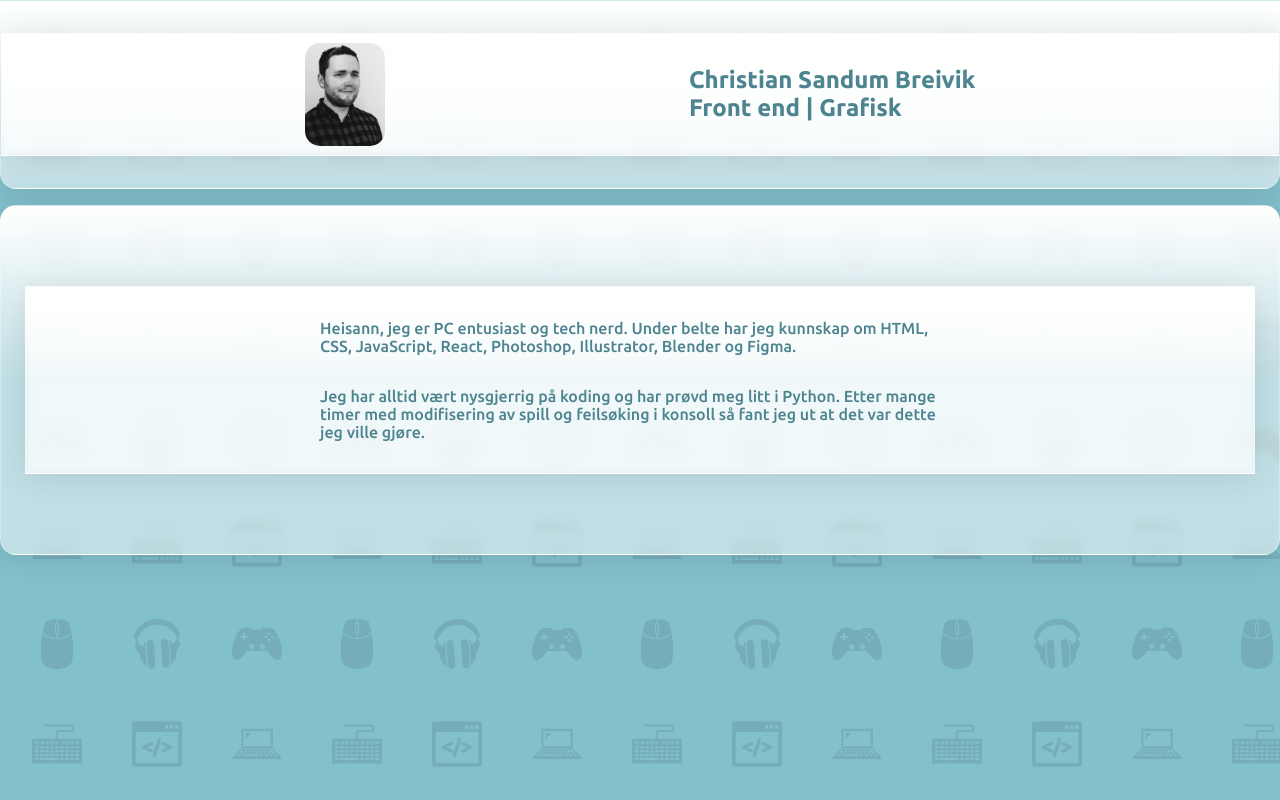
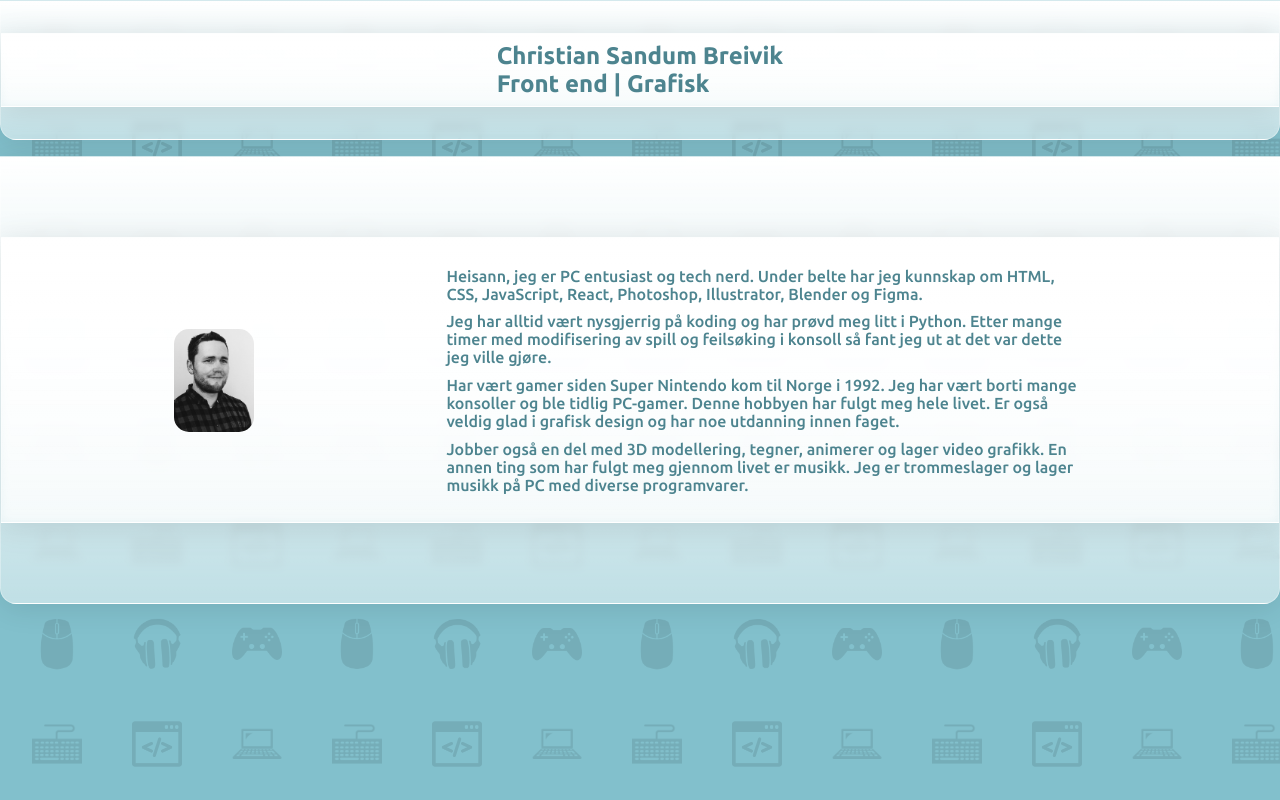
Before and after one commit to ChristianSB89/portfolioremake-v2, a React (Create React App) app: page / in a window 1280 px wide. Built offline with nearby package versions, Linux system fonts and the light colour scheme.

Commit message:
Added 'about me' and changed layout

```diff
--- a/src/components/aboutMe.js
+++ b/src/components/aboutMe.js
@@ -1,13 +1,18 @@
 import {
+  AboutFlexBkgd,
   AboutMeWrapper,
   AboutText,
-  TextBackground,
+  TextFlex,
 } from "./styles/aboutMeStyle";
+import { ImageStyle } from "./styles/aboutMeStyle";
+import profile from "./img/profile.jpg";
 
 function AboutMe() {
   return (
     <AboutMeWrapper>
-      <TextBackground>
+      <AboutFlexBkgd>
+        <ImageStyle src={profile} alt="Christian looking to the side smiling" />
+        <TextFlex>
           <AboutText>
             Heisann, jeg er PC entusiast og tech nerd. Under belte har jeg
             kunnskap om HTML, CSS, JavaScript, React, Photoshop, Illustrator,
@@ -18,7 +23,20 @@ function AboutMe() {
             Python. Etter mange timer med modifisering av spill og feilsøking i
             konsoll så fant jeg ut at det var dette jeg ville gjøre.
           </AboutText>
-      </TextBackground>
+          <AboutText>
+            Har vært gamer siden Super Nintendo kom til Norge i 1992. Jeg har
+            vært borti mange konsoller og ble tidlig PC-gamer. Denne hobbyen har
+            fulgt meg hele livet. Er også veldig glad i grafisk design og har
+            noe utdanning innen faget.
+          </AboutText>
+          <AboutText>
+            Jobber også en del med 3D modellering, tegner, animerer og lager
+            video grafikk. En annen ting som har fulgt meg gjennom livet er
+            musikk. Jeg er trommeslager og lager musikk på PC med diverse
+            programvarer.
+          </AboutText>
+        </TextFlex>
+      </AboutFlexBkgd>
     </AboutMeWrapper>
   );
 }
--- a/src/components/header.js
+++ b/src/components/header.js
@@ -12,7 +12,7 @@ function Header() {
   return (
     <HeaderShape>
       <FlexContainer>
-        <ImageStyle src={profile} alt="Christian looking to the side smiling" />
+        {/* <ImageStyle src={profile} alt="Christian looking to the side smiling" /> */}
         <HeaderTextContainer>
           <Name>Christian Sandum Breivik</Name>
           <Profession>Front end | Grafisk</Profession>
--- a/src/components/styles/aboutMeStyle.js
+++ b/src/components/styles/aboutMeStyle.js
@@ -2,30 +2,54 @@ import styled from "styled-components";
 
 export const AboutMeWrapper = styled.section`
   margin: 0.5em 0;
-  padding: 5em 1.5em;
-  background: linear-gradient(180deg, #ffffff 0%, rgba(255, 255, 255, 0.5) 50%);
-  border-radius: 1em;
+  padding: 5em 0;
+  background: linear-gradient(
+    180deg,
+    #ffffff 0%,
+    rgba(255, 255, 255, 0.5) 100%
+  );
+  border-radius: 0 0 1em 1em;
   box-shadow: 0 4px 30px rgba(0, 0, 0, 0.1);
   backdrop-filter: blur(4px);
   -webkit-backdrop-filter: blur(4px);
   border: 1px solid rgba(255, 255, 255, 0.3);
 `;
 
-export const TextBackground = styled.section`
+export const AboutFlexBkgd = styled.section`
   margin: 0;
-  padding: 1em;
+  padding: 0.5em 0;
   display: flex;
-  flex-direction: column;
+  flex-direction: row;
   align-items: center;
-  background: linear-gradient(180deg, #ffffff 0%, rgba(255, 255, 255, 0.5) 50%);
+  justify-content: space-evenly;
+  background: linear-gradient(
+    180deg,
+    #ffffff 0%,
+    rgba(255, 255, 255, 0.5) 100%
+  );
   box-shadow: 0 4px 30px rgba(0, 0, 0, 0.1);
   backdrop-filter: blur(4px);
   -webkit-backdrop-filter: blur(4px);
   border: 1px solid rgba(255, 255, 255, 0.3);
 `;
 
+export const ImageStyle = styled.img`
+  border-radius: 1em;
+  width: 5em;
+  border: 1px solid rgba(255, 255, 255, 0.3);
+`;
+
+export const TextFlex = styled.section`
+  margin: 0;
+  padding: 1em;
+  display: flex;
+  flex-direction: column;
+  align-items: center;
+`;
+
 export const AboutText = styled.p`
   color: #4d848f;
+  margin: 0.3em;
   font-weight: 500;
   max-width: 40em;
   border-radius: 1em;
```
Lines whose indentation alone changed are shown as unchanged.
